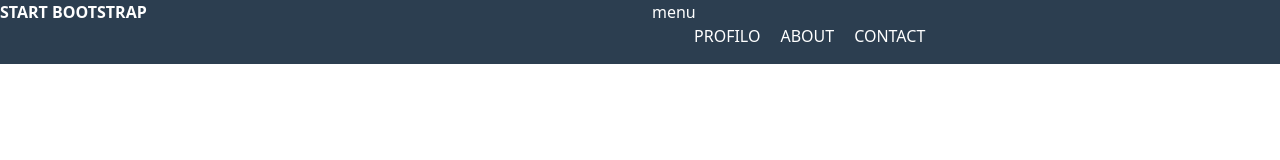
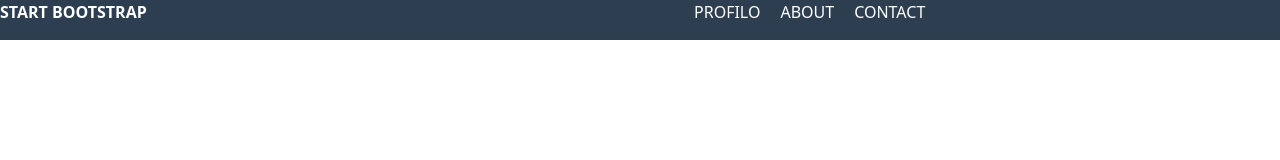
Before and after one commit to Spong3ibob/html-css-bootstrap-freelancer, a plain HTML site: page index.html in a window 1280 px wide. Drawn offline with nearby package versions, Linux system fonts and the light colour scheme.

Commit message:
aggiunti breakpoint header

```diff
--- a/index.html
+++ b/index.html
@@ -10,18 +10,22 @@
 </head>
 <body>
     <header>
-        <div class="contaier  media-breakpoint-lg">
+        <div class="contaier">
             <div class="row">
                 <div class="col">
                     <b>START BOOTSTRAP</b>
                 </div>
                 <div class="col">
-                    <div class="media-breakpoint-sm">menu</div>
-                    <ul>
-                        <li><a href="">PROFILO</a></li>
-                        <li><a href="">ABOUT</a></li>
-                        <li><a href="">CONTACT</a></li>
-                    </ul>
+                    <div class=" d-sm-none">
+                        menu
+                    </div>
+                    <div class=" d-sm-blok">
+                        <ul>
+                            <li><a href="">PROFILO</a></li>
+                            <li><a href="">ABOUT</a></li>
+                            <li><a href="">CONTACT</a></li>
+                        </ul>
+                    </div>
                 </div>
             </div>
         </div>
```
